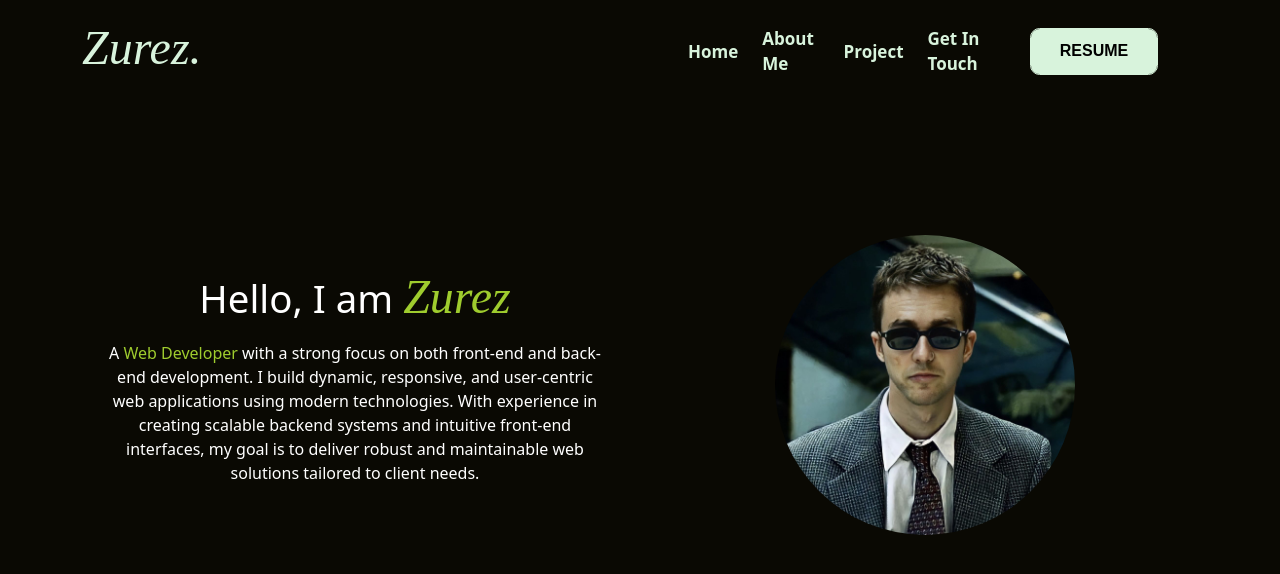
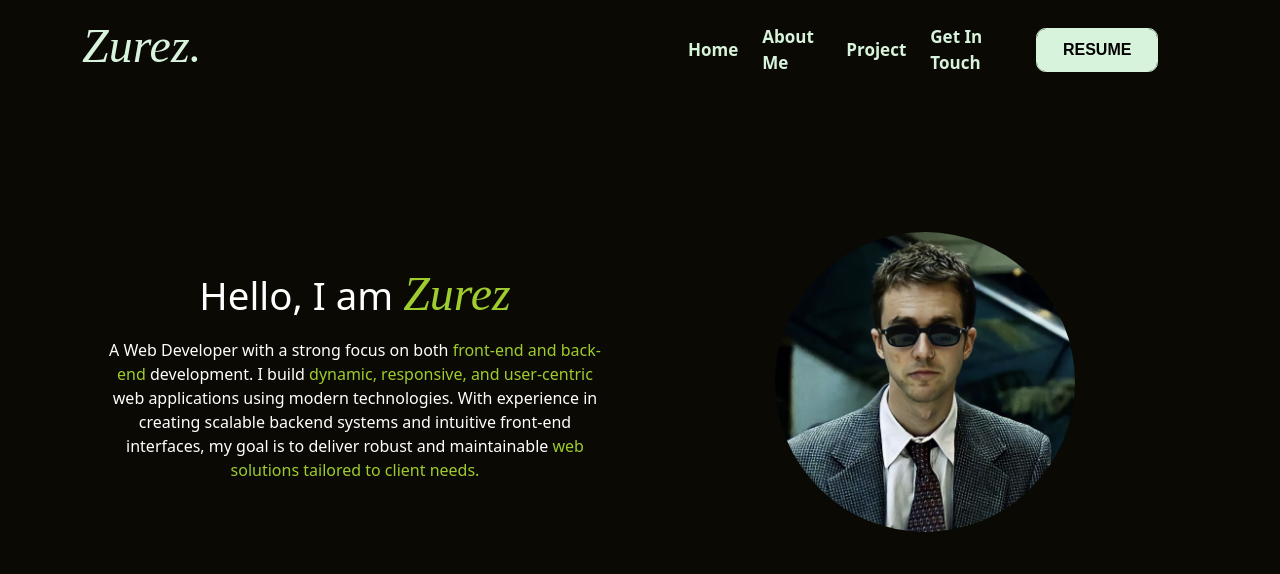
Before and after one commit to zurez20/zurezportfolio, a plain HTML site: page index.html in a window 1280 px wide. Drawn offline with nearby package versions, Linux system fonts and the light colour scheme.

Commit message:
Refactor text content for clarity and adjust button padding for improved layout

```diff
--- a/index.html
+++ b/index.html
@@ -40,10 +40,10 @@
             <div class="col-md-6 d-flex flex-column align-items-center justify-content-center">
                 <div class="main-heading text-center">Hello, I am <span class="main-zurez"><i>Zurez</i></span></div>
                 <p class="text-center px-4 py-2 main-text">
-                    A <span style="color: #9fcc2e;">Web Developer</span> with a strong focus on both front-end and back-end development.
-                    I build dynamic, responsive, and user-centric web applications using modern technologies.
+                    A Web Developer with a strong focus on both <span style="color: #9fcc2e;">front-end and back-end</span> development.
+                    I build<span style="color: #9fcc2e;"> dynamic, responsive, and user-centric</span> web applications using modern technologies.
                     With experience in creating scalable backend systems and intuitive front-end interfaces,
-                    my goal is to deliver robust and maintainable web solutions tailored to client needs.
+                    my goal is to deliver robust and maintainable <span style="color: #9fcc2e;">web solutions tailored to client needs.</span>
                 </p>
             </div>
             <div class="col-md-6 d-flex align-items-center justify-content-center">
--- a/styles.css
+++ b/styles.css
@@ -87,7 +87,7 @@ nav a:hover {
   font-weight: 700;
   line-height: 1;
   margin: 4px;
-  padding: 0.9em 1.8em;
+  padding: 0.8em 1.6em;
   text-decoration: none;
   text-align: center;
   text-transform: uppercase;
```
